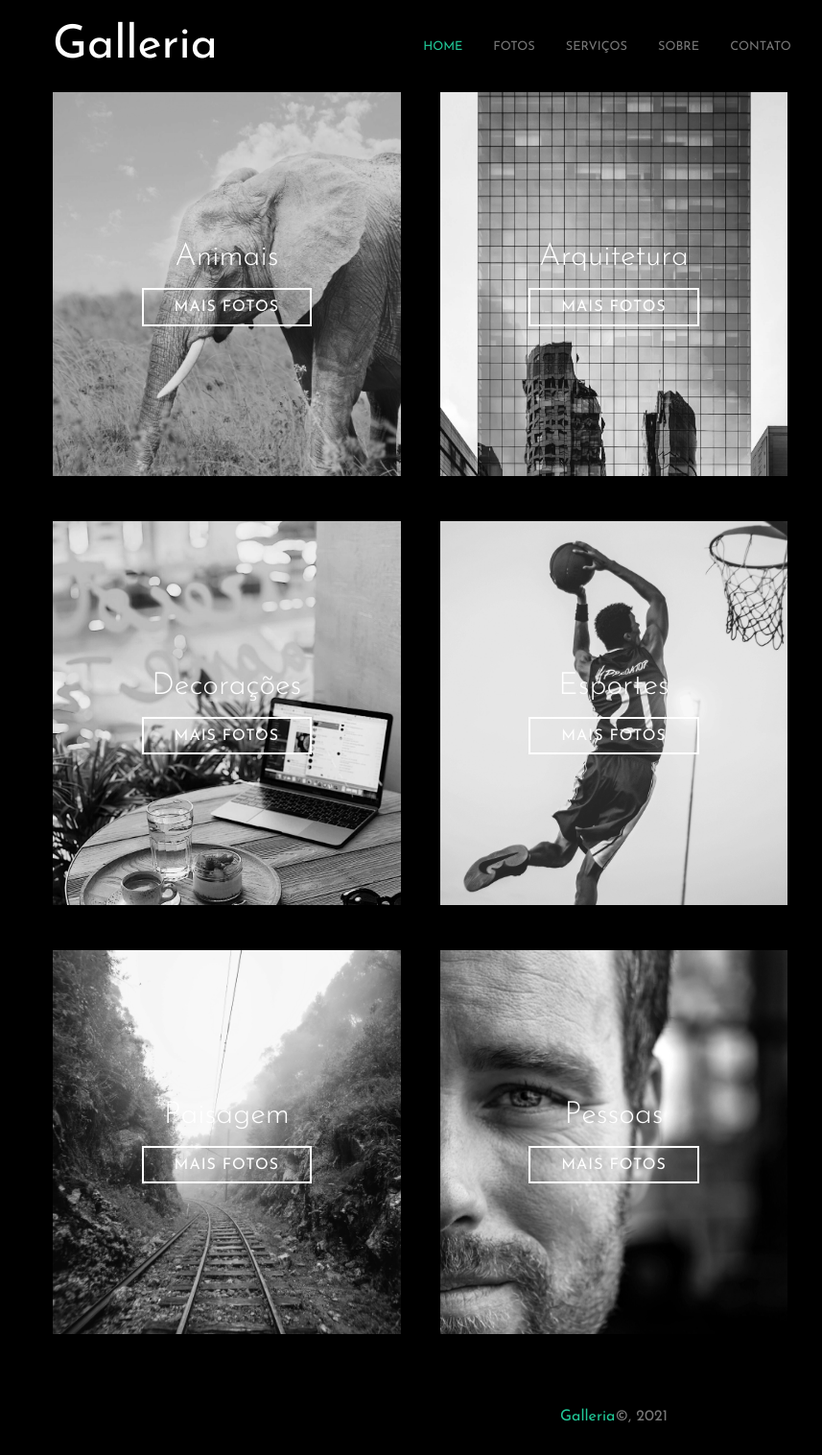
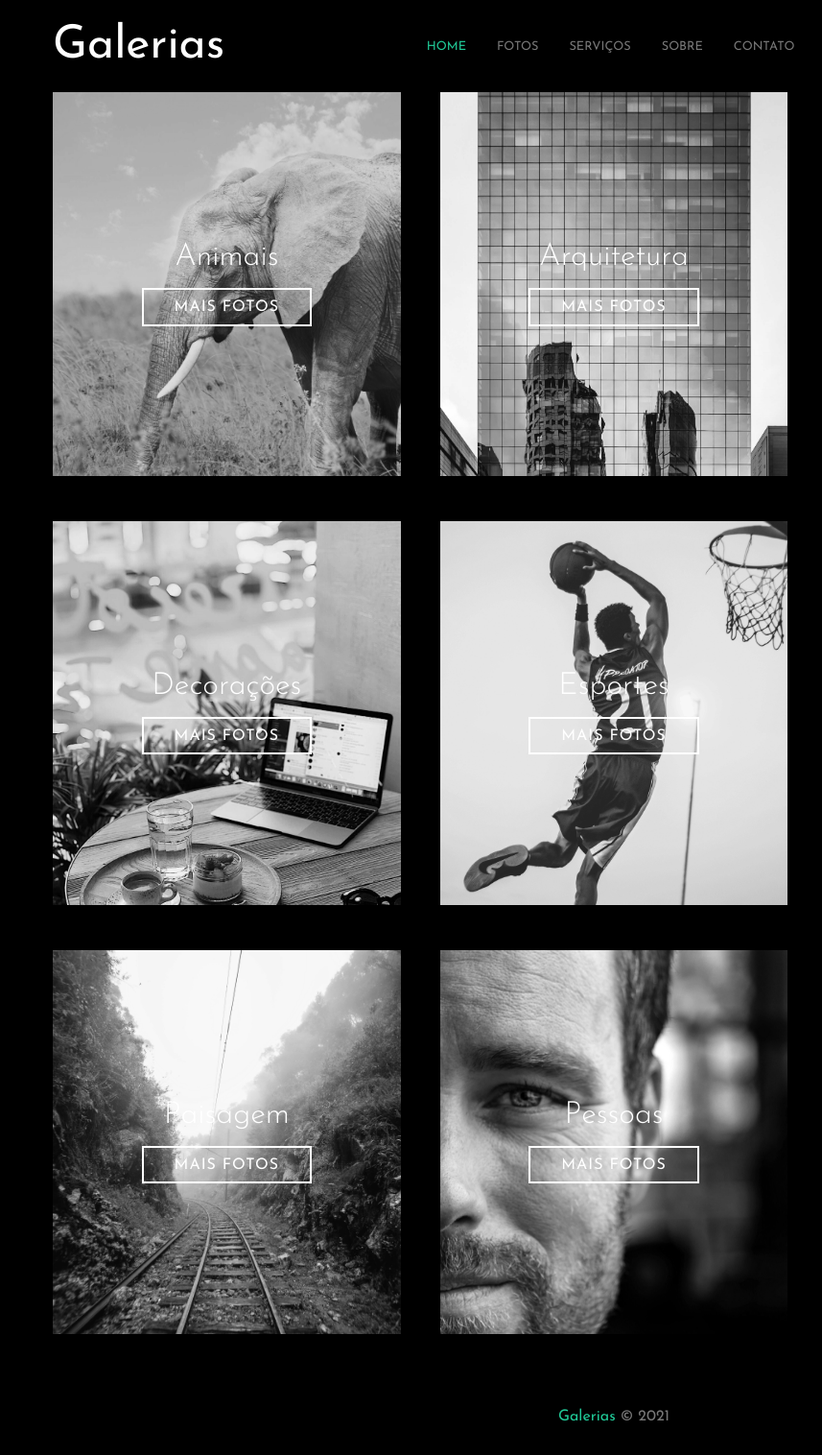
Before and after one commit to Luiz-123/galleria-sass, a plain HTML site: page index.html in a window 1280 px wide. Shown: the full height of the page at 96% size, 0-857 px from the left. Drawn offline with Linux system fonts and the light colour scheme; grey boxes are pictures that could not be loaded.

Commit message:
Alterar Título

```diff
--- a/index.html
+++ b/index.html
@@ -4,7 +4,7 @@
     <meta charset="UTF-8">
     <meta http-equiv="X-UA-Compatible" content="IE=edge">
     <meta name="viewport" content="width=device-width, initial-scale=1.0">
-    <title>Galleria</title>
+    <title>Galerias</title>
     <!-- Google Fonts -->
     <link rel="preconnect" href="https://fonts.gstatic.com">
     <link href="https://fonts.googleapis.com/css2?family=Josefin+Sans:ital,wght@0,100;0,200;0,300;0,400;0,500;0,600;0,700;1,100;1,200;1,300;1,400;1,500;1,600;1,700&display=swap" rel="stylesheet">
@@ -15,7 +15,7 @@
 </head>
 <body>
     <header class="header">
-        <a href="" class="header-brand">Galleria</a>
+        <a href="" class="header-brand">Galerias</a>
         <nav class="header-navbar">
             <ul>
                 <li>
@@ -103,7 +103,7 @@
     </main>
 
     <footer>
-        <p><span>Galleria</span>&copy, 2021</p>
+        <p><span>Galerias </span>&copy 2021</p>
     </footer>
 </body>
 </html>
```
